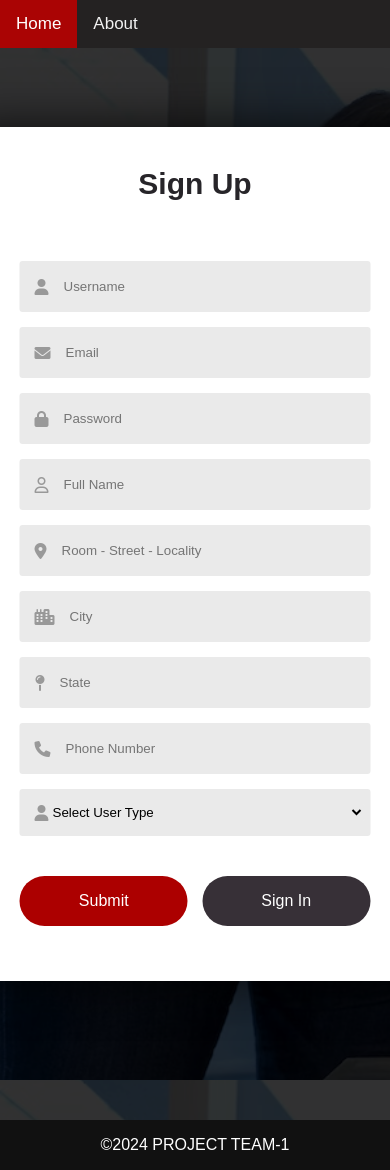
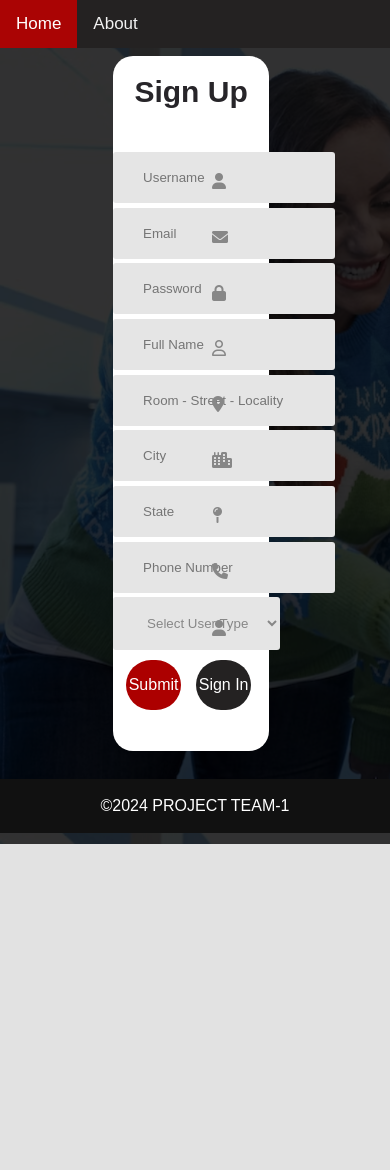
Before and after one commit to MalakRosas/Cart, a PHP site: page /signup.html in a window 390 px wide; the page is wider, and only the part inside the window is pictured. After the commit the page ends 844 px from the top of that part, so only its background shows below. Run offline with PHP 8.4, Linux system fonts and the light colour scheme.

Commit message:
CSS NONRESPONSIVE modifcation

```diff
--- a/signin.html
+++ b/signin.html
@@ -32,7 +32,7 @@
                     <button type="submit" name="signin" class="submitBtn">
                         Submit
                     </button>
-                    <button type="button" onclick="window.location.href='signup.html';">
+                    <button type="button" class="secbutton" onclick="window.location.href='signup.html';">
                         Sign Up
                     </button>
                 </div>
--- a/signup.html
+++ b/signup.html
@@ -60,8 +60,8 @@
                         </select>
                     </div>
                     <div class="buttonField">
-                        <button type="submit" name="signup">Submit</button>
-                        <button type="button" onclick="window.location.href='signin.html';">Sign In</button>
+                        <button type="submit" name="signup" class="submitBtn">Submit</button>
+                        <button type="button" class="secondbtn" onclick="window.location.href='signin.html';">Sign In</button>
                     </div>
                 </div>
             </form>
--- a/style/signup.css
+++ b/style/signup.css
@@ -6,98 +6,109 @@
     font-family: 'Poppins', sans-serif;
 }
 
+.container {
+    margin-top: -3%;
+}
+
 body {
     background-image: linear-gradient(rgba(0, 0, 0, 0.8), rgba(0, 0, 0, 0.8)), url("images/459-background.png");
+    background-size: cover;
 }
 
-.container {
-    width: 100%;
-    height: 100vh;
-    background-size: cover;
-    background-position: center;
+/* Ensure all input elements have the same width */
+input,
+select {
+    box-sizing: border-box;
+    margin-top: 3%;
+    border: 0;
+    outline: 0;
+    padding: 18px 15px;
+    background-color: #e5e5e5;
+    border-radius: 3px;
+    min-width: calc(70%);
+    /* Adjust to accommodate the icon width and margin */
+    padding-left: 30px;/
+    /* Include padding and border in the element's total width */
+}
+
+.inputField i {
+    margin-right: 15px;
+    position: absolute;
+    left: 99px;
+    top: 61%;
+    transform: translateY(-50%);
+    color: #878787;
+
+}
+
+.inputField {
+    align-items: center;
     position: relative;
+    align-items: center;
 }
 
 .formBox {
-    width: 90%;
-    max-width: 450px;
-    position: absolute;
-    top: 60%;
-    left: 50%;
+    box-sizing: border-box;
+    text-align: center;
+    margin-left: 29%;
+    margin-top: 5%;
+    padding-bottom: 6%;
+    padding-top: 5%;
     border-radius: 20px;
-    transform: translate(-50%, -50%);
     background: #fff;
-    padding: 40px 60px 70px;
-    text-align: center;
-    box-shadow: 0 0 50px rgba(0, 0, 0, 0.8);
+    padding-bottom: 41px;
+    width: 40%
+}
+
+.selectBox {
+    align-items: center;
+    color: #878787;
+}
+
+.buttonField {
+    margin-top: 6%;
+    align-items: center;
+    margin-right: 16px;
+
+
+}
+
+.buttonField button {
+    background-color: #373037;
+    color: #fff;
+    height: 50px;
+    width: 39%;
+    border-radius: 25px;
+    border: 0;
+    outline: 0;
+    cursor: pointer;
+    /*chanigaing the appearnce of hovring*/
+    font-size: 16px;
+    margin-left: 11px;
+
+}
+
+
+.buttonField button.submitBtn {
+    background-color: #ac0000;
+}
+
+.buttonField button.submitBtn:hover {
+    background-color: #800101;
 }
 
 .formBox h1 {
     font-size: 30px;
-    margin-bottom: 60px;
+    margin-bottom: 38px;
     color: #272529;
-    position: relative;
 }
 
-.inputField {
-    background: #eaeaea;
-    /*input fileds mt2b4 lz2a feb3dha*/
-    margin: 15px 0;
-    border-radius: 3px;
-    display: flex;
-    align-items: center;
-    max-height: 65px;
-    overflow: hidden;
+.buttonField .secondbtn {
+    background-color: #242222;
 }
 
-input {
-    width: 100%;
-    background: transparent;
-    border: 0;
-    outline: 0;
-    padding: 18px 15px;
-}
-
-.inputField i {
-    margin-left: 15px;
-    color: #999;
-}
-
-form p a {
-    text-decoration: none;
-    color: #3c00a0;
-}
-
-.buttonField {
-    width: 100%;
-    display: flex;
-    flex-wrap: wrap;
-    /* Enable wrapping */
-    justify-content: space-between;
-    align-items: center;
-    margin-top: 40px;
-    /* Center items vertically within the flex container */
-}
-
-.buttonField button {
-    flex-basis: 48%;
-    background-color: #373037;
-    color: #fff;
-    height: 50px;
-    border-radius: 25px;
-    border: 0;
-    outline: 0;
-    cursor: pointer;
-    padding: 12px 20px;
-    font-size: 16px;
-}
-
-.buttonField button:nth-child(1) {
-    background-color: #ac0000;
-}
-
-.inputGroup {
-    height: 650px;
+.buttonField button.secondbtn:hover {
+    background-color: #373434;
 }
 
 .topnav {
@@ -138,24 +149,10 @@ footer {
     background-color: #111;
     color: #fff;
     text-align: center;
-    padding: 1rem 0;
-    margin-top: 228px;
+    margin-top: 28px;
+    padding: 18px;
 }
 
 footer p {
     font-family: 'Poppins', sans-serif;
 }
-
-.selectBox {
-    background: #eaeaea;
-    margin: 15px 0;
-    border-radius: 3px;
-    display: flex;
-    align-items: center;
-    max-height: 65px;
-    overflow: hidden;
-    width: 90%;
-    border: none;
-    outline: none;
-
-}
```
Also changed, not shown: style/AboutUs.css (+25 -57 lines), style/paystyle.css (+21 -48 lines), style/signin.css (+93 -78 lines).
